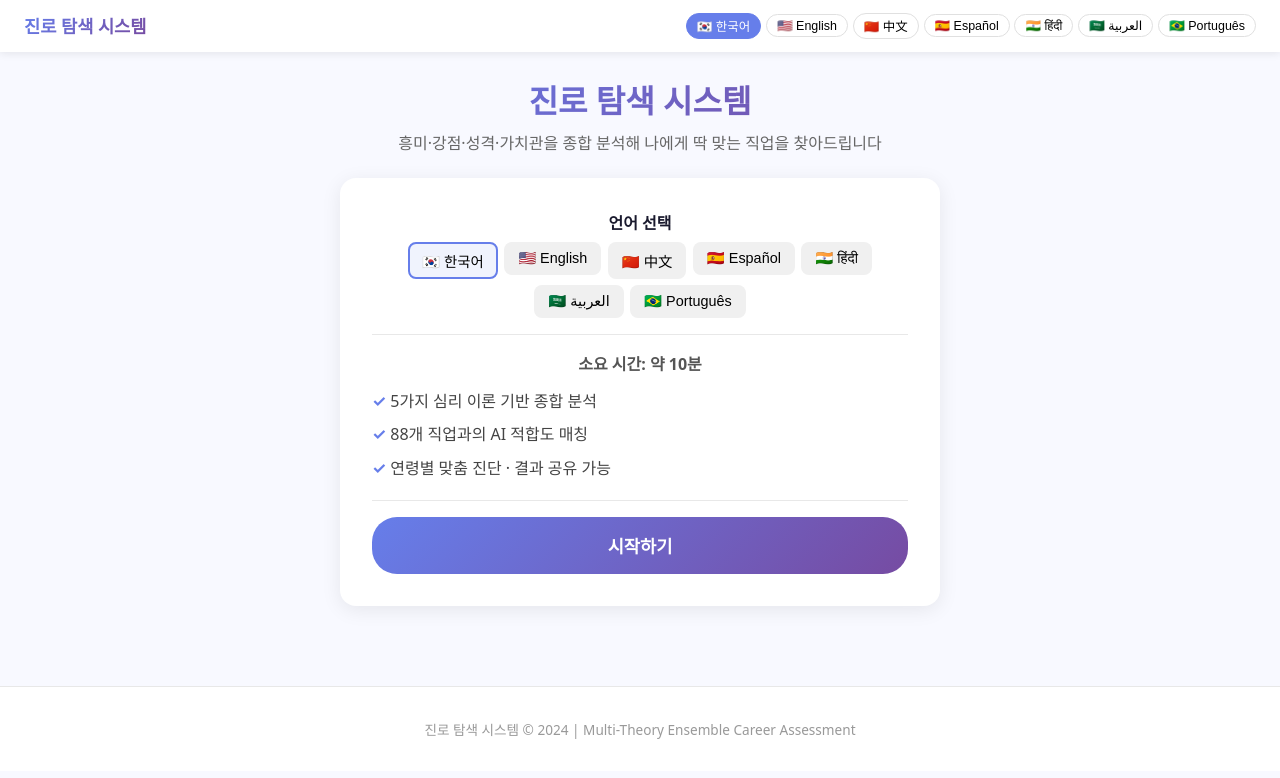
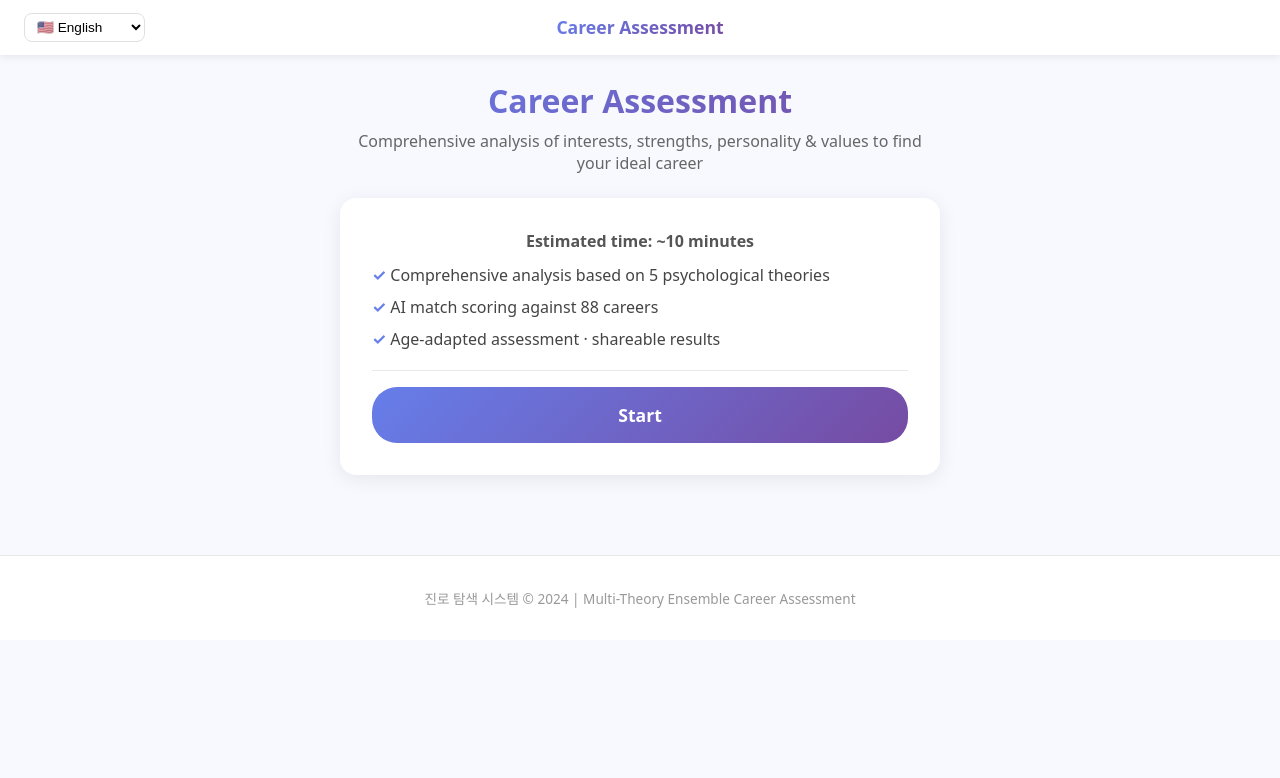
Before and after one commit to seunghochoi2018/jinro-assessment, a Flask app: page / in a window 1280 px wide. Shown: the top 778 px of the page. Run offline with Flask 3, Linux system fonts and the light colour scheme; some libraries are stand-ins or nearby versions.

Commit message:
Lang selector: top-left dropdown, default English
Co-Authored-By: Claude Sonnet 4.6 <noreply@anthropic.com>

```diff
--- a/app_flask.py
+++ b/app_flask.py
@@ -25,11 +25,12 @@ from engine.matcher import rank_careers, get_career_fit_summary
 # ────────────────────────────────────────────────
 app = Flask(__name__)
 app.secret_key = os.environ.get("FLASK_SECRET_KEY", "jinro-secret-key-change-in-prod")
+DEFAULT_LANG = "en"
 
 
 @app.context_processor
 def inject_globals():
-    lang = session.get("lang", "ko")
+    lang = session.get("lang", DEFAULT_LANG)
     return {
         "UI": UI,
         "LANG_CONFIG": LANG_CONFIG,
@@ -353,7 +354,7 @@ def _compute_holland_code(holland_scores: dict) -> str:
 
 @app.route("/")
 def index():
-    lang = session.get("lang", "ko")
+    lang = session.get("lang", DEFAULT_LANG)
     shared_data = None
     r_param = request.args.get("r")
     if r_param:
@@ -363,7 +364,7 @@ def index():
 
 @app.route("/set-lang", methods=["POST"])
 def set_lang():
-    lang = request.form.get("lang", "ko")
+    lang = request.form.get("lang", DEFAULT_LANG)
     if lang in LANG_CONFIG:
         session["lang"] = lang
     referrer = request.referrer or "/"
@@ -372,7 +373,7 @@ def set_lang():
 
 @app.route("/info", methods=["GET", "POST"])
 def info():
-    lang = session.get("lang", "ko")
+    lang = session.get("lang", DEFAULT_LANG)
 
     if request.method == "POST":
         name = request.form.get("name", "").strip()
@@ -435,7 +436,7 @@ def survey():
     if "plan" not in session:
         return redirect(url_for("index"))
 
-    lang = session.get("lang", "ko")
+    lang = session.get("lang", DEFAULT_LANG)
     plan = session["plan"]
     sections = plan["sections"]
     current_section_idx = session.get("current_section", 0)
@@ -482,7 +483,7 @@ def survey_post():
     if "plan" not in session:
         return redirect(url_for("index"))
 
-    lang = session.get("lang", "ko")
+    lang = session.get("lang", DEFAULT_LANG)
     plan = session["plan"]
     sections = plan["sections"]
     current_section_idx = session.get("current_section", 0)
@@ -581,7 +582,7 @@ def result():
     if "results" not in session and "result_error" not in session:
         return redirect(url_for("index"))
 
-    lang = session.get("lang", "ko")
+    lang = session.get("lang", DEFAULT_LANG)
     error = session.get("result_error")
     if error:
         return render_template("result.html", lang=lang, error=error)
--- a/static/style.css
+++ b/static/style.css
@@ -7,6 +7,8 @@ body { font-family: system-ui, -apple-system, sans-serif; background: #f8f9ff; c
 .lang-selector { display: flex; flex-wrap: wrap; gap: 0.3rem; }
 .lang-btn { background: none; border: 1px solid #e0e0e0; border-radius: 20px; padding: 3px 10px; font-size: 0.78rem; cursor: pointer; white-space: nowrap; }
 .lang-btn.active { background: #667eea; color: white; border-color: #667eea; }
+.header-left { width: 120px; }
+.lang-dropdown { padding: 5px 8px; border: 1px solid #e0e0e0; border-radius: 8px; font-size: 0.85rem; cursor: pointer; background: white; }
 
 /* Main container */
 .container { max-width: 900px; margin: 0 auto; padding: 1.5rem 1rem; }
--- a/templates/base.html
+++ b/templates/base.html
@@ -12,17 +12,17 @@
 </head>
 <body>
 <header class="site-header">
-  <a href="/" class="logo">진로 탐색 시스템</a>
-  <div class="lang-selector">
-    {% for code, cfg in LANG_CONFIG.items() %}
-    <form method="post" action="/set-lang" style="display:inline;">
-      <input type="hidden" name="lang" value="{{ code }}">
-      <button type="submit" class="lang-btn {% if lang == code %}active{% endif %}">
-        {{ cfg.flag }} {{ cfg.name }}
-      </button>
+  <div class="header-left">
+    <form method="post" action="/set-lang" id="lang-form">
+      <select name="lang" class="lang-dropdown" onchange="document.getElementById('lang-form').submit()">
+        {% for code, cfg in LANG_CONFIG.items() %}
+        <option value="{{ code }}" {% if lang == code %}selected{% endif %}>{{ cfg.flag }} {{ cfg.name }}</option>
+        {% endfor %}
+      </select>
     </form>
-    {% endfor %}
   </div>
+  <a href="/" class="logo">Career Assessment</a>
+  <div style="width:120px;"></div>
 </header>
 
 <main class="container">
--- a/templates/welcome.html
+++ b/templates/welcome.html
@@ -18,22 +18,6 @@
   <p class="sub-title">{{ t('app_subtitle') }}</p>
 
   <div class="welcome-card">
-    <!-- Language selector (inline, prominent) -->
-    <div class="lang-select-group">
-      <label>{{ t('lang_select') }}</label>
-      <div class="lang-buttons">
-        {% for code, cfg in LANG_CONFIG.items() %}
-        <form method="post" action="/set-lang" style="display:inline;">
-          <input type="hidden" name="lang" value="{{ code }}">
-          <button type="submit" class="lang-flag-btn {% if lang == code %}active{% endif %}">
-            {{ cfg.flag }} {{ cfg.name }}
-          </button>
-        </form>
-        {% endfor %}
-      </div>
-    </div>
-
-    <hr>
     <p class="time-hint"><strong>{{ t('time_hint') }}</strong></p>
     <ul class="feature-list">
       <li>{{ t('feat1') }}</li>
```
